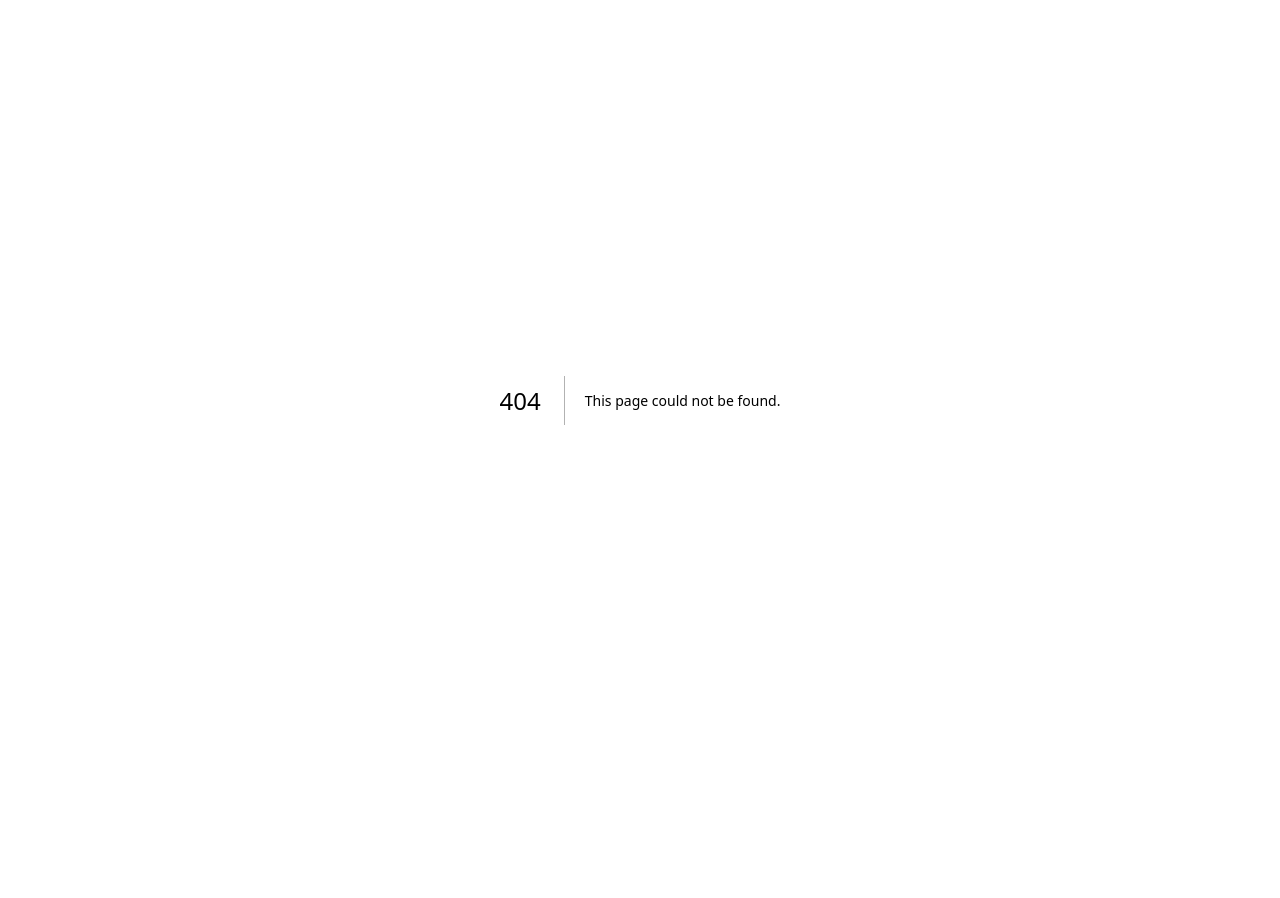
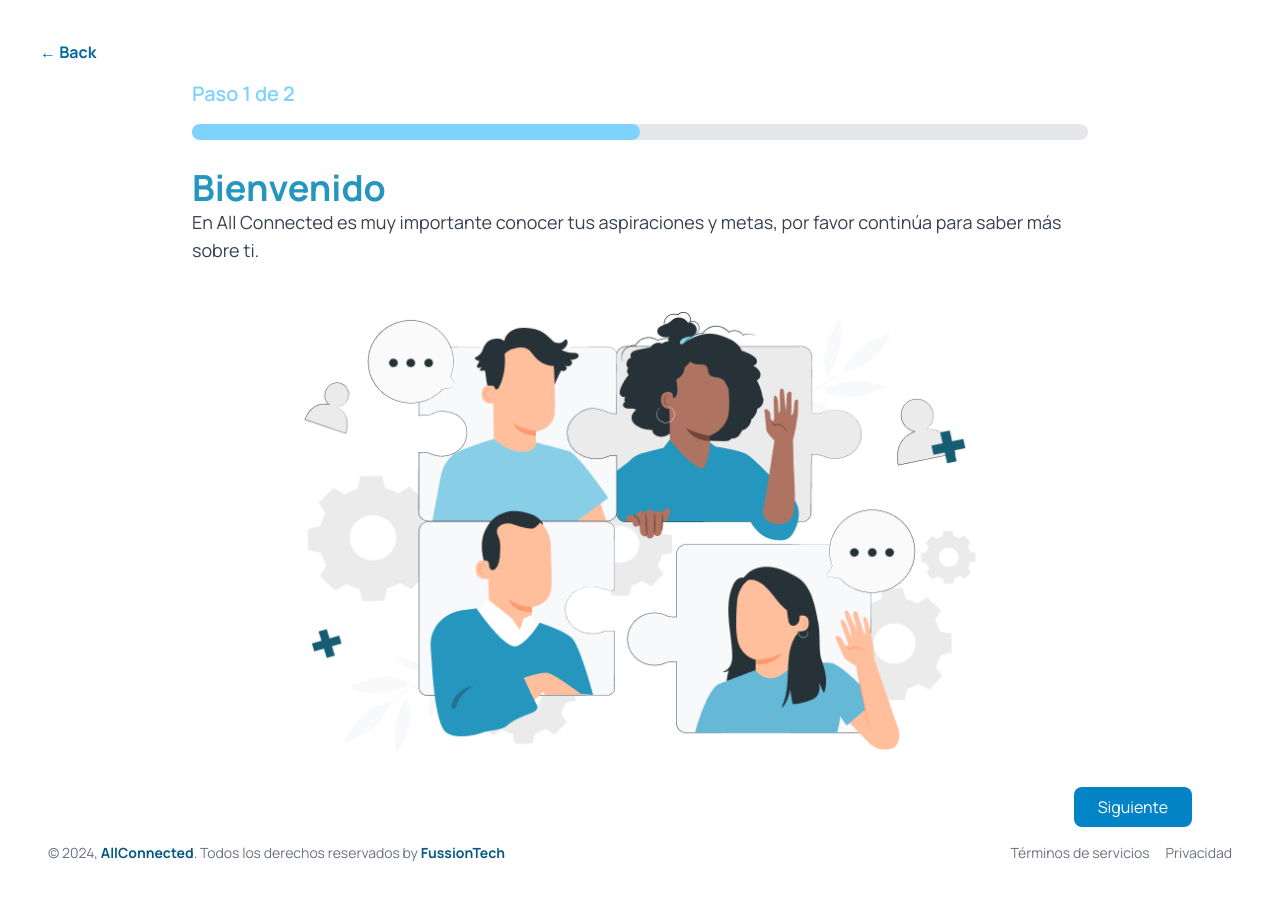
Before and after one commit to FusionTech-2430/all-connected-app, a Next.js app: page /SignUp/OnBoarding in a window 1280 px wide. Before the commit this address had no page. Shown: the top 898 px of the page. Before the commit the page ends 800 px from the top, so only its background shows below. Built offline with nearby package versions, Linux system fonts and the light colour scheme.

Commit message:
✨ Add Onboarding page layout

```diff
--- /dev/null
+++ b/src/app/SignUp/OnBoarding/page.tsx
@@ -0,0 +1,10 @@
+import React from 'react';
+import OnBoardingOne from '@/components/OnBoardingOne';
+
+export default function UsersPage() {
+  return (
+    <div className="container mx-auto p-6">
+      <OnBoardingOne />
+    </div>
+  );
+}
--- /dev/null
+++ b/src/components/OnBoardingOne.tsx
@@ -0,0 +1,53 @@
+"use client";
+import React from 'react';
+import Footer from '@/components/FooterApp';
+
+const OnboardingOne = () => {
+  const handleNextClick = () => {
+    window.location.href = '/SignIn';
+  };
+
+  return (
+    <div>
+      <div className="min-h-screen flex flex-col justify-between">
+        <div className="w-full text-left p-4">
+          <button className="text-[#0369A1] font-bold">← Back</button>
+        </div>
+
+        <div className="flex-grow flex flex-col justify-center px-8 md:px-16">
+          <div className="w-full max-w-4xl mx-auto">
+            <div className="mb-7">
+              <h3 className="text-xl font-semibold text-[#7DD3FC]">Paso 1 de 2</h3>
+              <div className="w-full h-4 bg-gray-200 rounded-full mt-4">
+                <div className="h-full bg-[#7DD3FC] rounded-full w-1/2"></div>
+              </div>
+            </div>
+            <div className="text-left">
+              <h1 className="text-4xl font-bold text-[#2597BE] mb-0">Bienvenido</h1>
+              <p className="text-lg text-gray-700 mb-12">
+                En All Connected es muy importante conocer tus aspiraciones y metas, por favor continúa para saber más sobre ti.
+              </p>
+            </div>
+
+            <div className="flex justify-center">
+              <img src="/OnBoarding.png" alt="Onboarding" className="w-full md:w-3/4" />
+            </div>
+          </div>
+
+          <div className="flex justify-end mt-8">
+            <button
+              className="bg-[#0284C7] text-white px-6 py-2 rounded-lg hover:bg-blue-700"
+              onClick={handleNextClick}
+            >
+              Siguiente
+            </button>
+          </div>
+        </div>
+
+        <Footer />
+      </div>
+    </div>
+  );
+};
+
+export default OnboardingOne;
```
Also changed, not shown: public/OnBoarding.png (added).
